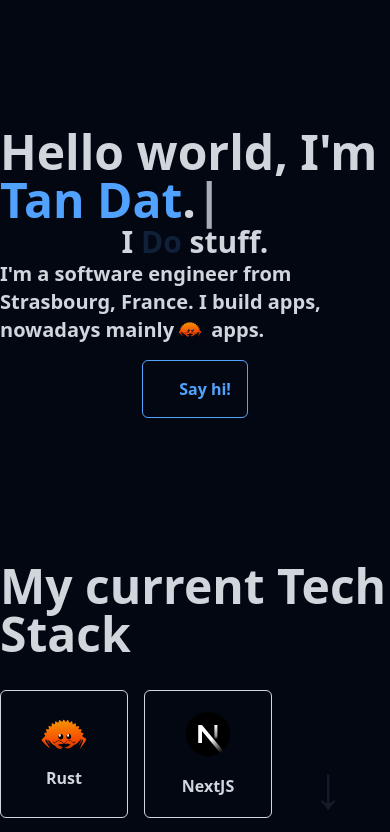
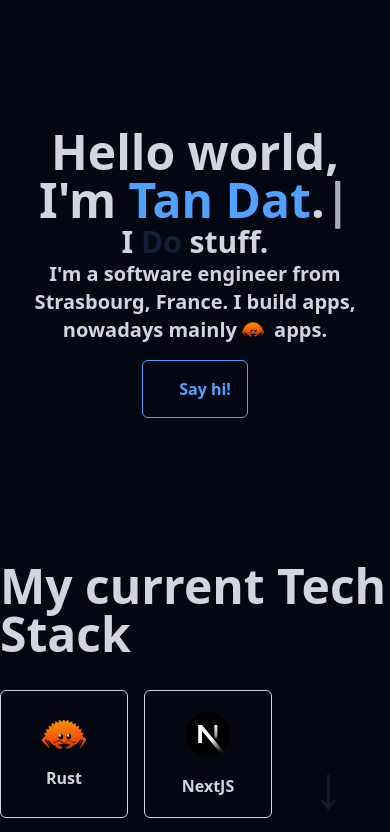
Before and after one commit to Stygmates/portfolio2025, a Next.js app: page / in a window 390 px wide. Shown: the top 832 px of the page. Built offline with nearby package versions, Linux system fonts and the light colour scheme; some icons are missing.

Commit message:
Fix responsive design

```diff
--- a/src/app/components/AboutMe.tsx
+++ b/src/app/components/AboutMe.tsx
@@ -19,7 +19,7 @@ export default function AboutMe() {
 
     return(
     <div id="aboutme" className="flex font-bold flex-col items-center justify-center mt-32 md:mt-96 h-full">
-     <div className="text-5xl">Hello world, I&apos;m <span className="text-blue-400">Tan Dat</span>.
+     <div className="text-5xl text-center">Hello world,<br/>I&apos;m <span className="text-blue-400">Tan Dat</span>.
         <AnimatePresence mode="wait" >
         <motion.div className="inline" initial={{ opacity: 0 }} animate={{ opacity: [0, 1, 0] }} transition={{ duration: 1, repeat: Infinity }}>|</motion.div>
         </AnimatePresence></div>
@@ -28,7 +28,7 @@ export default function AboutMe() {
             <motion.div className="inline text-blue-400" key={texts[index]}initial={{ opacity: 0 }} animate={{ opacity: 1 }} exit={{ opacity: 0, y: -20 }} transition={{ duration: 0.5 }}>{texts[index]}</motion.div>
         </AnimatePresence>
         stuff.</div>
-        <div className="text-xl">
+        <div className="text-xl text-center">
             <span>I&apos;m a software engineer from Strasbourg, France. I build apps, nowadays mainly</span>
             <Image src="/rust.svg" alt="Rust" width={24} height={24} className="inline align-baseline mx-1"/><span> apps.</span>
         </div>
```
